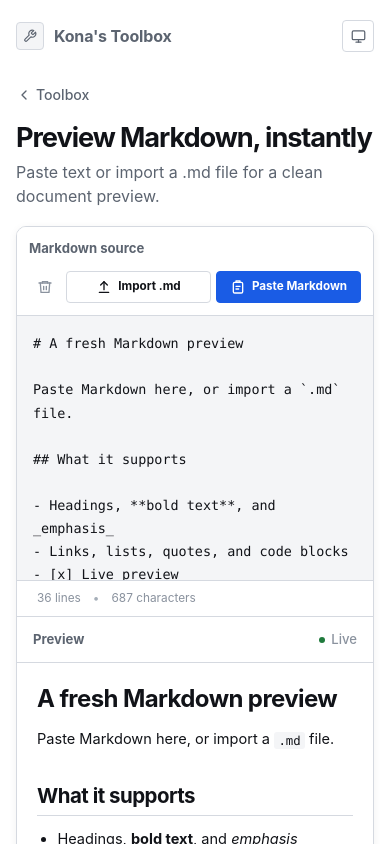
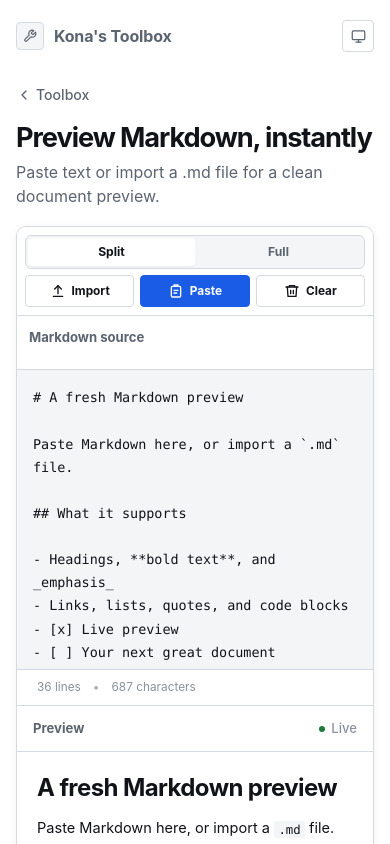
Before and after one commit to samuelhe52/konakona52-site-tools, a React (Vite) app: page /markdown-viewer in a window 390 px wide. Shown: the top 844 px of the page. Built offline with nearby package versions, Linux system fonts and the light colour scheme.

Commit message:
feat: Improve Markdown viewer layout

```diff
--- a/src/index.css
+++ b/src/index.css
@@ -929,8 +929,6 @@ a {
 
 .markdown-workspace {
   position: relative;
-  display: grid;
-  grid-template-columns: minmax(0, 1fr) minmax(0, 1fr);
   min-height: 550px;
   overflow: hidden;
   border: 1px solid var(--border);
@@ -938,6 +936,91 @@ a {
   background: var(--surface);
   box-shadow: var(--shadow-md);
   animation: fadeSlideUp 400ms ease-out 100ms both;
+}
+
+.markdown-workspace__toolbar {
+  min-height: 49px;
+  display: flex;
+  align-items: center;
+  justify-content: space-between;
+  gap: 12px;
+  padding: 8px 12px;
+  border-bottom: 1px solid var(--border);
+  background: var(--surface);
+}
+
+.markdown-view-switch {
+  display: inline-flex;
+  align-items: center;
+  padding: 2px;
+  border: 1px solid var(--border);
+  border-radius: var(--radius-md);
+  background: var(--surface-muted);
+}
+
+.markdown-view-switch button {
+  min-height: 28px;
+  padding: 0 10px;
+  border: 0;
+  border-radius: var(--radius-sm);
+  background: transparent;
+  color: var(--muted);
+  font-size: 0.76rem;
+  font-weight: 700;
+  cursor: pointer;
+  transition: background-color 160ms ease, color 160ms ease, box-shadow 160ms ease;
+}
+
+.markdown-view-switch button:hover {
+  color: var(--ink);
+}
+
+.markdown-view-switch button:focus-visible {
+  outline: 2px solid var(--accent);
+  outline-offset: 1px;
+}
+
+.markdown-view-switch button[aria-pressed='true'] {
+  background: var(--surface);
+  color: var(--ink);
+  box-shadow: var(--shadow-sm);
+}
+
+.markdown-control-label--compact {
+  display: none;
+}
+
+.markdown-workspace__view-controls,
+.markdown-workspace__actions {
+  display: flex;
+  align-items: center;
+}
+
+.markdown-workspace__view-controls {
+  min-width: 0;
+  gap: 10px;
+}
+
+.markdown-workspace__actions {
+  justify-content: flex-end;
+  gap: 7px;
+}
+
+.markdown-toolbar-divider {
+  width: 1px;
+  height: 20px;
+  flex: 0 0 auto;
+  background: var(--border);
+}
+
+.markdown-workspace__body {
+  display: grid;
+  grid-template-columns: minmax(0, 1fr) minmax(0, 1fr);
+  min-height: 550px;
+}
+
+.markdown-workspace__body--full {
+  grid-template-columns: minmax(0, 1fr);
 }
 
 .markdown-workspace--dragging {
@@ -968,6 +1051,10 @@ a {
   background: var(--surface-muted);
 }
 
+.markdown-workspace__body--full .markdown-pane--editor {
+  border-right: 0;
+}
+
 .markdown-pane__bar {
   min-height: 54px;
   display: flex;
@@ -986,12 +1073,6 @@ a {
   padding-inline: 20px;
 }
 
-.markdown-pane__actions {
-  display: flex;
-  align-items: center;
-  gap: 7px;
-}
-
 .markdown-action,
 .markdown-icon-button {
   display: inline-flex;
@@ -1006,7 +1087,7 @@ a {
   transition: background-color 160ms ease, border-color 160ms ease, color 160ms ease;
 }
 
-.markdown-action { gap: 6px; padding: 0 10px; }
+.markdown-action { gap: 6px; padding: 0 10px; white-space: nowrap; }
 .markdown-icon-button { width: 32px; padding: 0; color: var(--soft); background: transparent; border-color: transparent; }
 .markdown-action--secondary { color: var(--ink); background: var(--surface); }
 .markdown-action--primary { color: #fff; background: var(--accent); border-color: var(--accent); }
@@ -1084,6 +1165,49 @@ a {
 .markdown-preview img { max-width: 100%; border-radius: var(--radius-sm); }
 .markdown-preview hr { border: 0; border-top: 1px solid var(--border); margin: 1.5em 0; }
 .markdown-preview__empty { color: var(--soft); }
+
+.markdown-table-wrap {
+  max-width: 100%;
+  margin: 1.2em 0;
+  overflow-x: auto;
+  border: 1px solid var(--border-strong);
+  border-radius: var(--radius-md);
+}
+
+.markdown-preview table {
+  width: 100%;
+  border-collapse: collapse;
+  border-spacing: 0;
+  font-size: 0.88rem;
+  line-height: 1.5;
+}
+
+.markdown-preview th,
+.markdown-preview td {
+  padding: 0.62em 0.78em;
+  border-right: 1px solid var(--border);
+  border-bottom: 1px solid var(--border);
+  text-align: left;
+  vertical-align: top;
+}
+
+.markdown-preview th {
+  background: var(--surface-muted);
+  font-weight: 700;
+}
+
+.markdown-preview th:last-child,
+.markdown-preview td:last-child {
+  border-right: 0;
+}
+
+.markdown-preview tbody tr:last-child td {
+  border-bottom: 0;
+}
+
+.markdown-preview tbody tr:nth-child(even) {
+  background: color-mix(in srgb, var(--surface-muted) 50%, transparent);
+}
 
 .markdown-preview details {
   margin: 1.2em 0;
@@ -1193,8 +1317,66 @@ a {
   }
 
   .markdown-workspace {
+    min-height: 780px;
+  }
+
+  .markdown-workspace__toolbar {
+    align-items: stretch;
+    flex-direction: column;
+    gap: 6px;
+    padding: 8px;
+  }
+
+  .markdown-workspace__view-controls {
+    display: grid;
+    grid-template-columns: repeat(auto-fit, minmax(0, 1fr));
+    gap: 6px;
+  }
+
+  .markdown-workspace__view-controls .markdown-toolbar-divider {
+    display: none;
+  }
+
+  .markdown-view-switch {
+    display: flex;
+    min-width: 0;
+  }
+
+  .markdown-view-switch button {
+    min-width: 0;
+    flex: 1;
+    padding-inline: 6px;
+  }
+
+  .markdown-workspace__actions {
+    display: grid;
+    grid-template-columns: repeat(3, minmax(0, 1fr));
+    gap: 6px;
+  }
+
+  .markdown-workspace__actions .markdown-toolbar-divider {
+    display: none;
+  }
+
+  .markdown-control-label--full {
+    display: none;
+  }
+
+  .markdown-control-label--compact {
+    display: inline;
+  }
+
+  .markdown-workspace__body {
     grid-template-columns: 1fr;
     min-height: 780px;
+  }
+
+  .markdown-workspace__body--full {
+    min-height: 520px;
+  }
+
+  .markdown-workspace__body--full .markdown-pane--editor {
+    border-bottom: 0;
   }
 
   .markdown-pane--editor {
@@ -1220,15 +1402,11 @@ a {
     padding-inline: 16px;
   }
 
-  .markdown-pane__actions {
+  .markdown-action {
     width: 100%;
-    gap: 5px;
-  }
-
-  .markdown-action {
-    flex: 1;
-    padding-inline: 7px;
-    font-size: 0.73rem;
+    min-width: 0;
+    padding-inline: 6px;
+    font-size: 0.74rem;
   }
 
   .markdown-editor {
--- a/src/pages/MarkdownViewerPage.tsx
+++ b/src/pages/MarkdownViewerPage.tsx
@@ -2,6 +2,9 @@ import { useDeferredValue, useRef, useState, type ChangeEvent, type DragEvent }
 import { Link, useOutletContext } from 'react-router-dom'
 import type { AppOutletContext } from '../components/AppShell'
 import { MarkdownPreview } from '../components/MarkdownPreview'
+
+type WorkspaceLayout = 'split' | 'full'
+type FullView = 'source' | 'rendered'
 
 const STARTER_MARKDOWN = `# A fresh Markdown preview
 
@@ -76,6 +79,8 @@ export function MarkdownViewerPage() {
   const [source, setSource] = useState(STARTER_MARKDOWN)
   const [fileName, setFileName] = useState<string | null>(null)
   const [isDragging, setIsDragging] = useState(false)
+  const [workspaceLayout, setWorkspaceLayout] = useState<WorkspaceLayout>('split')
+  const [fullView, setFullView] = useState<FullView>('rendered')
   const inputRef = useRef<HTMLInputElement>(null)
   const isChinese = locale === 'zh-CN'
   const deferredSource = useDeferredValue(source)
@@ -85,25 +90,43 @@ export function MarkdownViewerPage() {
         title: 'Markdown 在线预览',
         description: '粘贴文本或导入 .md 文件，即刻获得可读的文档预览。',
         import: '导入 .md',
+        importCompact: '导入',
         paste: '粘贴 Markdown',
+        pasteCompact: '粘贴',
         clear: '清空',
         editor: 'Markdown 源码',
         preview: '预览',
         drop: '把 .md 文件拖到这里',
         empty: '从左侧开始输入，预览会实时更新。',
         back: '工具箱',
+        layout: '布局',
+        sideBySide: '并排',
+        sideBySideCompact: '并排',
+        full: '全宽',
+        fullView: '全宽视图',
+        source: '源码',
+        rendered: '渲染',
       }
     : {
         title: 'Preview Markdown, instantly',
         description: 'Paste text or import a .md file for a clean document preview.',
         import: 'Import .md',
+        importCompact: 'Import',
         paste: 'Paste Markdown',
+        pasteCompact: 'Paste',
         clear: 'Clear',
         editor: 'Markdown source',
         preview: 'Preview',
         drop: 'Drop a .md file here',
         empty: 'Start writing on the left. Your preview updates as you type.',
         back: 'Toolbox',
+        layout: 'Layout',
+        sideBySide: 'Side by side',
+        sideBySideCompact: 'Split',
+        full: 'Full',
+        fullView: 'Full view',
+        source: 'Source',
+        rendered: 'Rendered',
       }
 
   function loadFile(file: File | undefined) {
@@ -143,6 +166,8 @@ export function MarkdownViewerPage() {
 
   const lineCount = source ? source.split('\n').length : 0
   const lineLabel = isChinese ? `${lineCount} 行` : `${lineCount} ${lineCount === 1 ? 'line' : 'lines'}`
+  const showEditor = workspaceLayout === 'split' || fullView === 'source'
+  const showPreview = workspaceLayout === 'split' || fullView === 'rendered'
 
   return (
     <section className="page page--markdown">
@@ -163,15 +188,46 @@ export function MarkdownViewerPage() {
         onDrop={handleDrop}
       >
         {isDragging && <div className="markdown-drop-zone">{labels.drop}</div>}
+        <div className="markdown-workspace__toolbar">
+          <div className="markdown-workspace__view-controls">
+            <div className="markdown-view-switch" role="group" aria-label={labels.layout}>
+              <button type="button" aria-label={labels.sideBySide} aria-pressed={workspaceLayout === 'split'} onClick={() => setWorkspaceLayout('split')}>
+                <span className="markdown-control-label markdown-control-label--full">{labels.sideBySide}</span>
+                <span className="markdown-control-label markdown-control-label--compact">{labels.sideBySideCompact}</span>
+              </button>
+              <button type="button" aria-pressed={workspaceLayout === 'full'} onClick={() => setWorkspaceLayout('full')}>{labels.full}</button>
+            </div>
+            {workspaceLayout === 'full' ? (
+              <>
+                <span className="markdown-toolbar-divider" aria-hidden="true" />
+                <div className="markdown-view-switch" role="group" aria-label={labels.fullView}>
+                  <button type="button" aria-pressed={fullView === 'source'} onClick={() => setFullView('source')}>{labels.source}</button>
+                  <button type="button" aria-pressed={fullView === 'rendered'} onClick={() => setFullView('rendered')}>{labels.rendered}</button>
+                </div>
+              </>
+            ) : null}
+          </div>
+          <div className="markdown-workspace__actions">
+            <input ref={inputRef} className="markdown-file-input" type="file" accept=".md,text/markdown" onChange={handleUpload} />
+            <button className="markdown-action markdown-action--secondary" type="button" aria-label={labels.import} onClick={() => inputRef.current?.click()}>
+              <UploadIcon />
+              <span className="markdown-control-label markdown-control-label--full">{labels.import}</span>
+              <span className="markdown-control-label markdown-control-label--compact">{labels.importCompact}</span>
+            </button>
+            <button className="markdown-action markdown-action--primary" type="button" aria-label={labels.paste} onClick={pasteFromClipboard}>
+              <ClipboardIcon />
+              <span className="markdown-control-label markdown-control-label--full">{labels.paste}</span>
+              <span className="markdown-control-label markdown-control-label--compact">{labels.pasteCompact}</span>
+            </button>
+            <span className="markdown-toolbar-divider" aria-hidden="true" />
+            <button className="markdown-action markdown-action--secondary" type="button" onClick={() => { setSource(''); setFileName(null) }}><ClearIcon />{labels.clear}</button>
+          </div>
+        </div>
+        <div className={`markdown-workspace__body ${workspaceLayout === 'full' ? 'markdown-workspace__body--full' : ''}`}>
+          {showEditor ? (
             <div className="markdown-pane markdown-pane--editor">
               <div className="markdown-pane__bar">
                 <span>{labels.editor}</span>
-            <div className="markdown-pane__actions">
-              <button className="markdown-icon-button" type="button" onClick={() => { setSource(''); setFileName(null) }} aria-label={labels.clear} title={labels.clear}><ClearIcon /></button>
-              <input ref={inputRef} className="markdown-file-input" type="file" accept=".md,text/markdown" onChange={handleUpload} />
-              <button className="markdown-action markdown-action--secondary" type="button" onClick={() => inputRef.current?.click()}><UploadIcon />{labels.import}</button>
-              <button className="markdown-action markdown-action--primary" type="button" onClick={pasteFromClipboard}><ClipboardIcon />{labels.paste}</button>
-            </div>
               </div>
               <textarea
                 value={source}
@@ -186,7 +242,9 @@ export function MarkdownViewerPage() {
                 <span>{source.length} {isChinese ? '字符' : 'characters'}</span>
               </div>
             </div>
+          ) : null}
 
+          {showPreview ? (
             <article className="markdown-pane markdown-pane--preview">
               <div className="markdown-pane__bar markdown-pane__bar--preview"><span>{labels.preview}</span><span className="markdown-live"><i />{isChinese ? '实时更新' : 'Live'}</span></div>
               {deferredSource.trim() ? (
@@ -197,6 +255,8 @@ export function MarkdownViewerPage() {
                 </div>
               )}
             </article>
+          ) : null}
+        </div>
       </div>
     </section>
   )
```
Also changed, not shown: src/components/MarkdownPreview.tsx (+13 -0 lines). Lines whose indentation alone changed are shown as unchanged.
